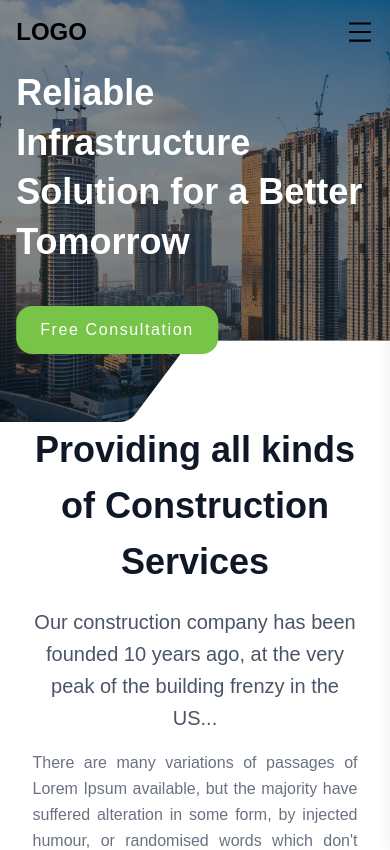
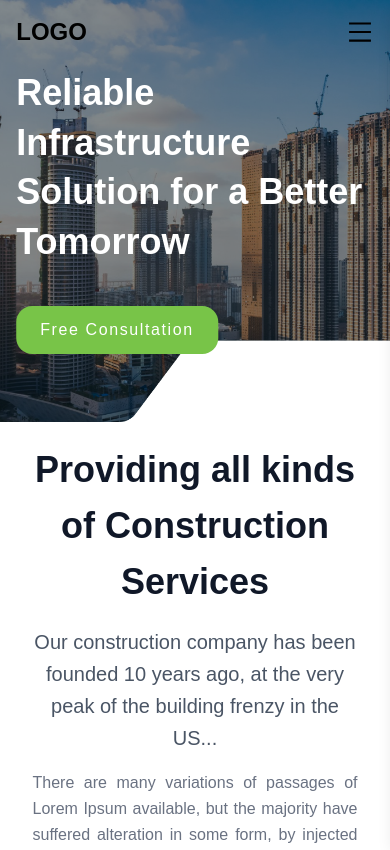
Before and after one commit to weblogiance/shyam-Infratech, a React (Vite) app: page / in a window 390 px wide. Shown: the top 850 px of the page. Built offline with nearby package versions, Linux system fonts and the light colour scheme.

Commit message:
responsive site

```diff
--- a/src/page/Home.jsx
+++ b/src/page/Home.jsx
@@ -27,7 +27,7 @@ const Home = () => {
               </div>
           </div>
       </section>
-      <section className="w-10/12 mx-auto flex flex-wrap lg:flex-nowrap items-center justify-center gap-10 mb-10">
+      <section className="w-10/12 mx-auto mt-5 flex flex-wrap lg:flex-nowrap items-center justify-center gap-10 mb-10">
   {/* Text Content */}
   <div className="lg:w-1/2 w-full text-center lg:text-left">
     <h2 className="text-4xl leading-[3.5rem] max-w-sm font-bold text-gray-900">
@@ -49,7 +49,7 @@ const Home = () => {
     <img
       src={subimage}
       alt="Construction Work"
-      className="w-full max-w-[724px] h-auto rounded-4xl shadow-lg"
+      className="w-full max-w-[824px] h-auto rounded-4xl shadow-lg"
     />
   </div>
 </section>
```
